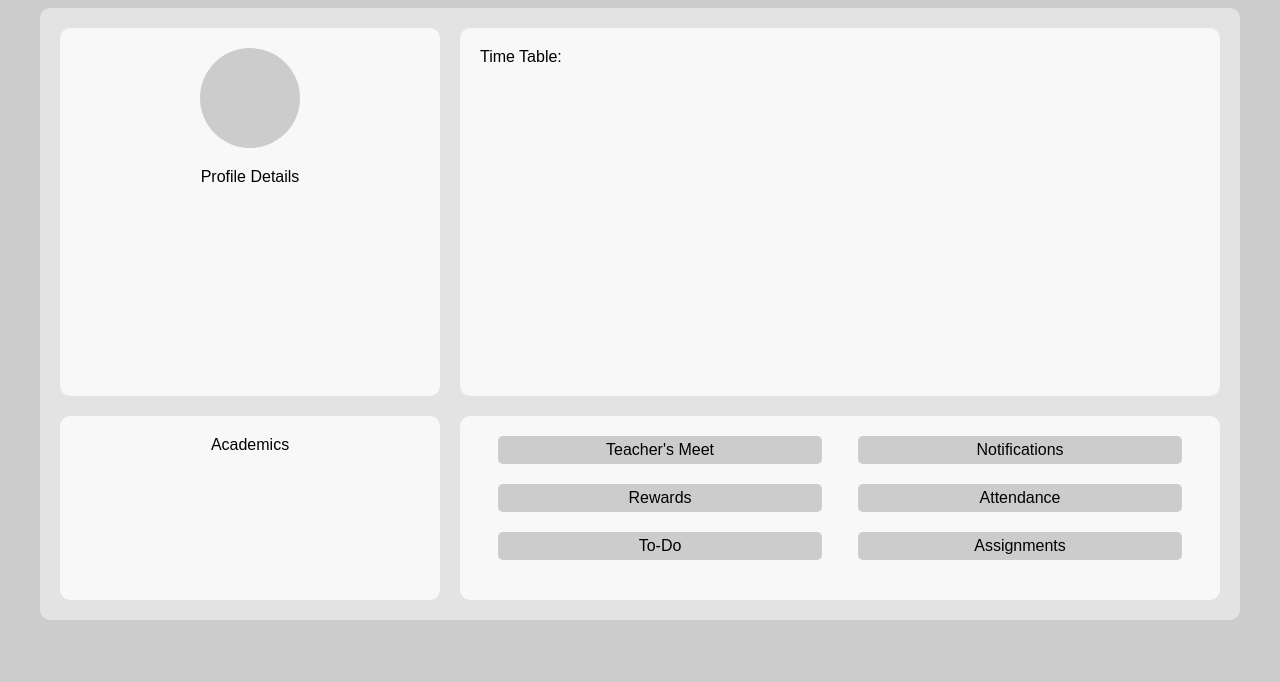
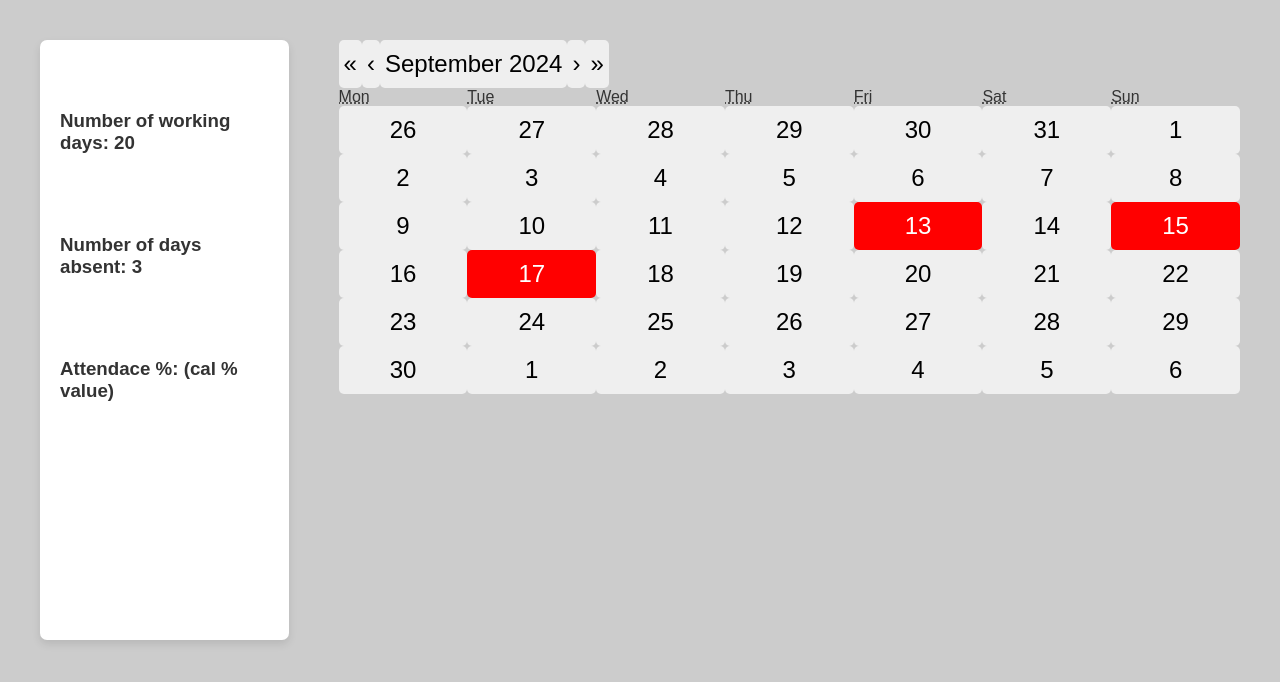
Before and after one commit to soorya38/studentTracker, a React (Create React App) app in the folder front-end/: page / in a window 1280 px wide. Shown: the top 682 px of the page. Built offline with nearby package versions, Linux system fonts and the light colour scheme.

Commit message:
added attendance dashboard

```diff
--- a/front-end/package.json
+++ b/front-end/package.json
@@ -6,9 +6,11 @@
     "@testing-library/jest-dom": "^5.17.0",
     "@testing-library/react": "^13.4.0",
     "@testing-library/user-event": "^13.5.0",
+    "date-fns": "^3.6.0",
     "react": "^18.3.1",
     "react-calendar": "^5.0.0",
     "react-dom": "^18.3.1",
+    "react-multi-date-picker": "^4.5.2",
     "react-scripts": "5.0.1",
     "web-vitals": "^2.1.4"
   },
--- a/front-end/src/App.js
+++ b/front-end/src/App.js
@@ -1,9 +1,10 @@
 // import LoginPage from './LoginPage';
 import ParentsDashboard from './ParentsDashboard';
+import Attendace from './Attendance';
 
 const App = () => {
   return (
-    <ParentsDashboard />
+    <Attendace />
   );
 }
 
--- /dev/null
+++ b/front-end/src/Attendance.js
@@ -0,0 +1,57 @@
+import React, { useState } from 'react';
+import Calendar from 'react-calendar';
+import { addDays, isSameDay } from 'date-fns';
+
+//for testing
+const tomorrow = addDays(new Date(), 1);
+const in3Days = addDays(new Date(), 3);
+const in5Days = addDays(new Date(), 5);
+//store dates to be marked as absent
+const absentDates = [tomorrow, in3Days, in5Days];
+
+const Attendace = () => {
+  return (
+    <div className='attendance-container'>
+      <ContentsPanel />
+      <CalendarView />
+    </div>
+  );
+}
+
+const ContentsPanel = ({
+  workingDays=20,
+  absentDays=absentDates.length,
+}) => {
+  return (
+    <div className='contents-panel'>
+      <h3>Number of working days: {workingDays}</h3>
+      <h3>Number of days absent: {absentDays}</h3>
+      <h3>Attendace %: (cal % value)</h3>
+    </div>
+  );
+}
+
+const CalendarView = () => {
+  const [value, setValue] = useState(new Date());
+  const onChange = (date) => setValue(date);
+  return (
+    <div className='calendar'>
+      <Calendar
+          onChange={onChange}
+          value={value}
+          tileClassName={setAbsentClass}
+        />
+    </div>
+  );
+}
+
+const setAbsentClass = ({ date, view }) => {
+  if (view === 'month') {
+    if (absentDates.find(dDate => isSameDay(dDate, date))) {
+      return 'absent';
+    }
+  }
+  return null;
+}
+
+export default Attendace;
--- a/front-end/src/ParentsDashboard.js
+++ b/front-end/src/ParentsDashboard.js
@@ -1,21 +1,23 @@
+import Attendace from './Attendance';
 
 const ParentsDashboard = () => {
     return (
         <div class="container">
-            <Profile />
+            {/* <Attendace /> */}
+            {/* <Profile />
             <TimeTable />
             <Academics />
-            <SideBar />
+            <SideBar /> */}
         </div>
     );
 }
 
 const Profile = () => {
     return (
-<div class="profile">
-                <div class="profile-pic"></div>
-                <p>Profile Details</p>
-            </div>
+        <div class="profile">
+            <div class="profile-pic"></div>
+            <p>Profile Details</p>
+        </div>
     );
 }
 
--- a/front-end/src/index.css
+++ b/front-end/src/index.css
@@ -1,30 +1,34 @@
+/* Global Reset */
 * {
     margin: 0;
     padding: 0;
     box-sizing: border-box;
 }
 
+/* Body Styling */
 body {
     font-family: Arial, sans-serif;
     background-color: #ccc;
+    color: #333; /* Ensure text readability */
 }
 
+/* Container Layout */
 .container {
     display: grid;
     grid-template-areas:
         "profile time-table"
         "academics side-options";
     grid-template-columns: 1fr 2fr;
-    grid-template-rows: 2fr 1fr;
+    grid-template-rows: auto auto;
     gap: 20px;
     padding: 20px;
     max-width: 1200px;
-    margin: auto;
-    margin-top: 1vh;
+    margin: 1vh auto 0; /* Adjust top margin for spacing */
     background-color: #e3e3e3;
     border-radius: 10px;
 }
 
+/* Profile Section */
 .profile {
     grid-area: profile;
     background-color: #f8f8f8;
@@ -41,42 +45,94 @@ body {
     margin: 0 auto 20px;
 }
 
-.time-table {
-    grid-area: time-table;
+/* Time Table and Academics Sections */
+.time-table,
+.academics {
     background-color: #f8f8f8;
     padding: 20px;
     border-radius: 10px;
 }
 
 .academics {
-    grid-area: academics;
-    background-color: #f8f8f8;
-    padding: 20px;
-    border-radius: 10px;
     text-align: center;
 }
 
+/* Side Options Section */
 .side-options {
     grid-area: side-options;
     display: flex;
     flex-wrap: wrap;
-    justify-content: space-around;
+    gap: 20px; /* Add gap between buttons */
     background-color: #f8f8f8;
     padding: 20px;
     border-radius: 10px;
 }
 
 .side-options > button {
-    padding: 5px;
-    width: 45%;
-    margin-bottom: 20px;
+    flex: 1 1 45%; /* Allow buttons to grow/shrink */
+    padding: 10px; /* Adjust padding for better clickability */
     background-color: #ccc;
     border: none;
     border-radius: 5px;
     cursor: pointer;
     font-size: 16px;
+    transition: background-color 0.3s ease; /* Smooth transition */
 }
 
-.side-options button:hover {
+.side-options > button:hover {
     background-color: #bbb;
 }
+
+.absent {
+    background-color: red;
+    color: white;
+}
+
+/* Attendance Container */
+.attendance-container {
+    display: flex;
+    justify-content: center;
+    padding: 5vh; /* Adjust padding for better spacing */
+}
+
+/* Contents Panel */
+.contents-panel {
+    width: 350px;
+    height: 75vh;
+    border-radius: 7px;
+    margin-right: 50px;
+    padding: 20px;
+    background-color: white;
+    box-shadow: 0 4px 8px rgba(0, 0, 0, 0.1); /* Add shadow for depth */
+}
+
+.contents-panel h3 {
+    margin: 50px 0 10vh;
+}
+
+/* Button Styles */
+button {
+    font-size: 1.5rem; /* Use rem for better scalability */
+    padding: 10px 5px;
+    border: none;
+    border-radius: 5px;
+    cursor: pointer;
+    transition: background-color 0.3s ease;
+}
+
+/* Responsive Adjustments */
+@media (max-width: 768px) {
+    .container {
+        grid-template-areas:
+            "profile"
+            "time-table"
+            "academics"
+            "side-options";
+        grid-template-columns: 1fr;
+        grid-template-rows: auto;
+    }
+
+    .side-options > button {
+        width: 100%; /* Full width buttons on small screens */
+    }
+}
```
Also changed, not shown: front-end/src/docs.txt (added), 1 other file (tests, documents, lock files or other folders).
